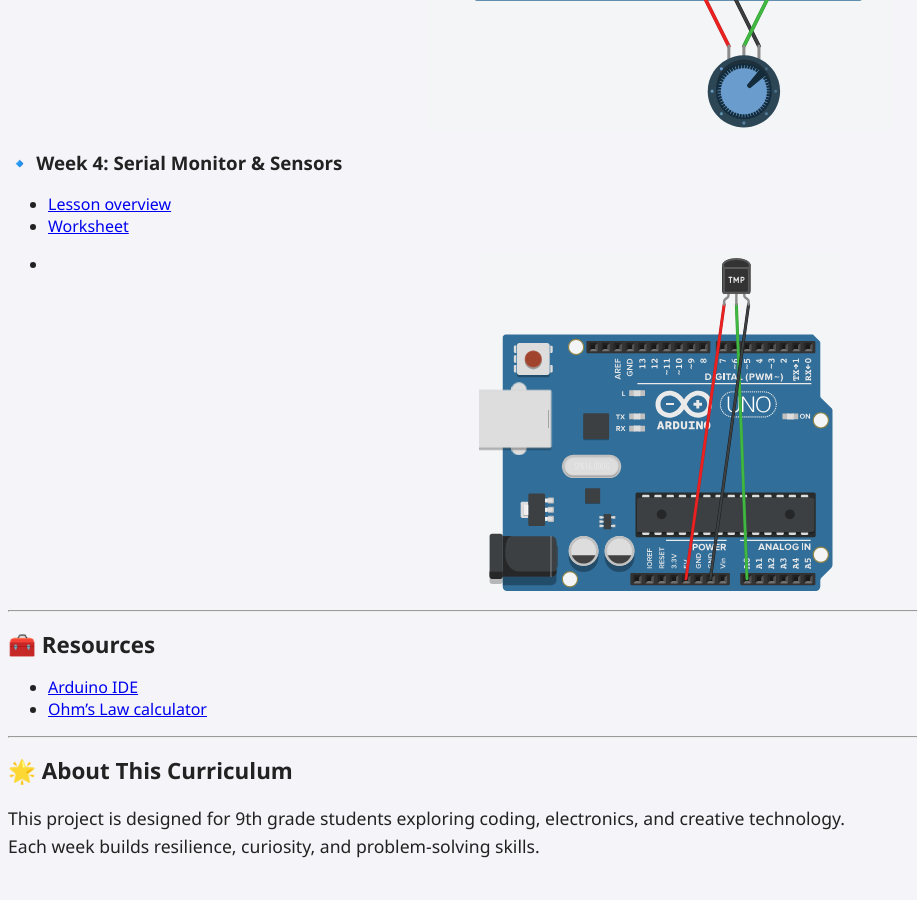
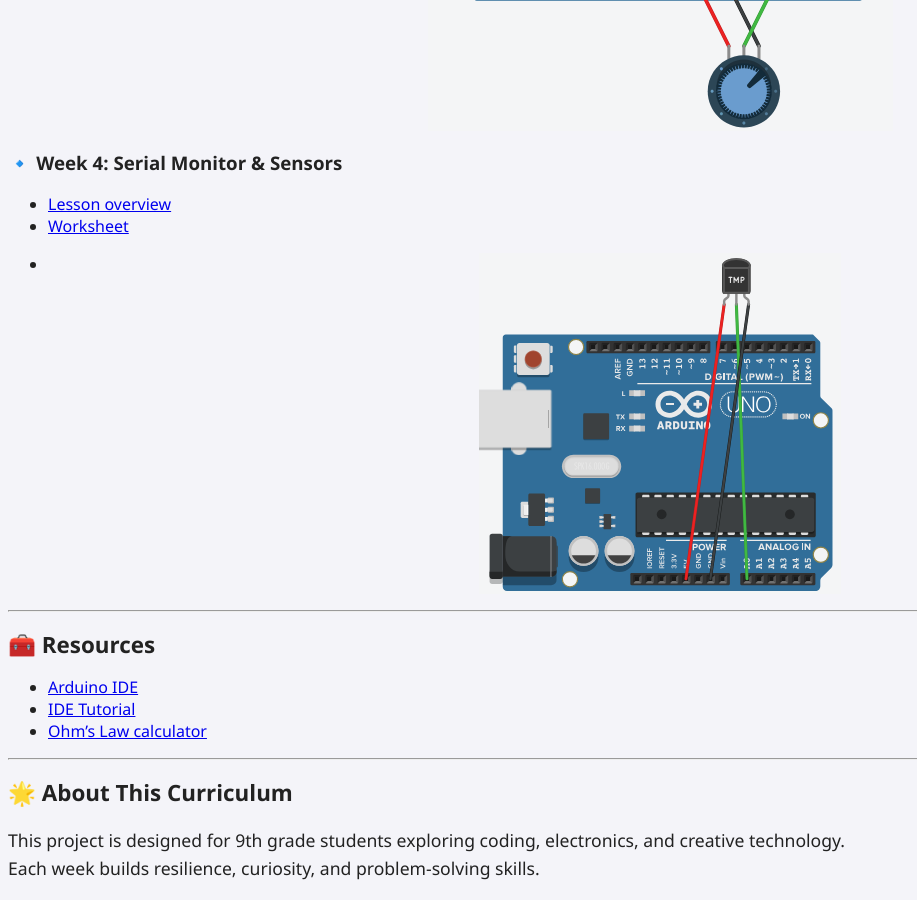
Before and after one commit to ImMrHh/arduino.journey, a Jekyll site: the page built from index.md, in a window 1280 px wide and 900 px high, scrolled down 2271 px. Shown: the whole window, without its empty margins (0-917 px from the left). Built offline with Jekyll 4.4.1, drawn with Linux system fonts in a browser that asks for light colours; before the commit the page ends 3149 px from its top, so only the background shows below that.

Commit message:
Add IDE Tutorial link to Resources section

```diff
--- a/index.md
+++ b/index.md
@@ -59,6 +59,7 @@ This site contains weekly lessons, wiring diagrams, code snippets, and printable
 
 ## 🧰 Resources
 - [Arduino IDE](https://www.arduino.cc/en/software)
+- [IDE Tutorial]({{ "/IDE/ide_tutorial.html" | relative_url }})
 - [Ohm’s Law calculator](https://www.digikey.com.mx/en/resources/conversion-calculators/conversion-calculator-ohms)
 
 ---
```
